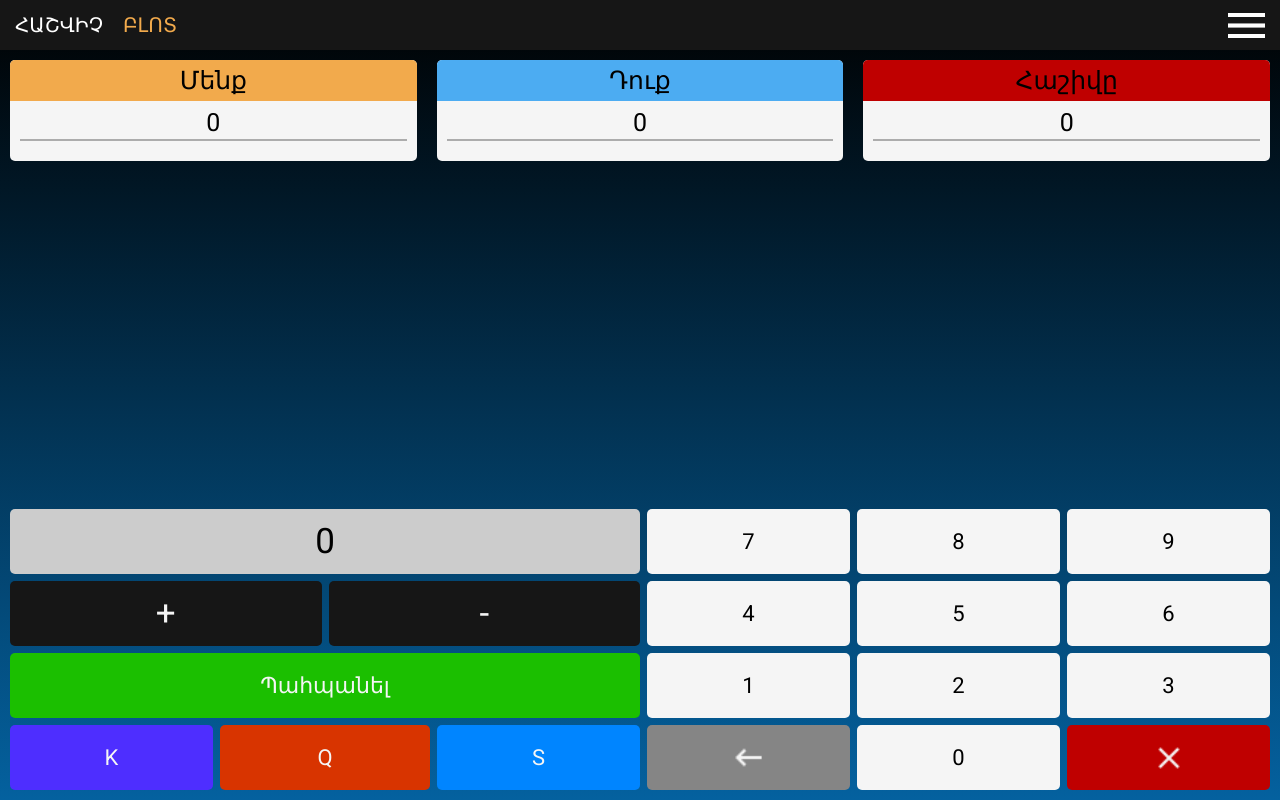
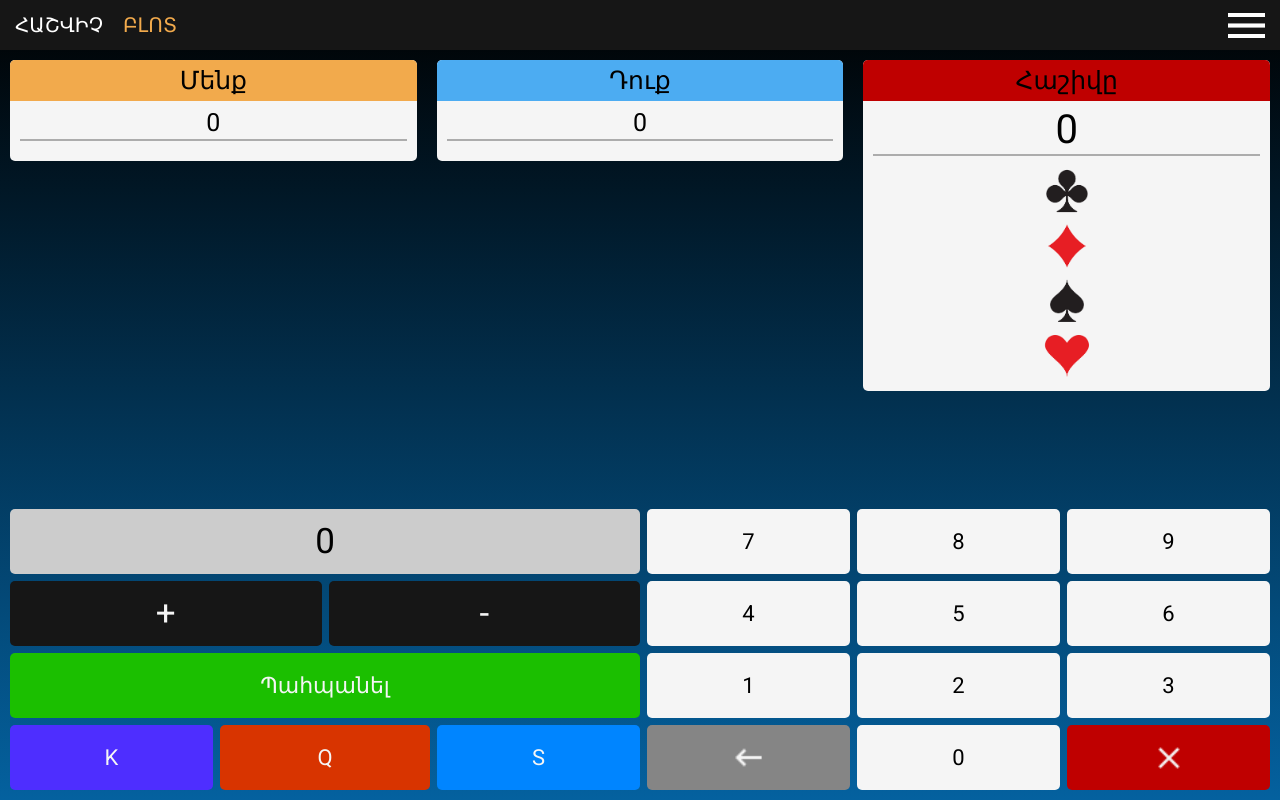
Before and after one commit to Azat-Farmanyan/blot-app, an Angular app: page /blot in a window 1280 px wide. Built offline with nearby package versions, Linux system fonts and the light colour scheme.

Commit message:
feat: add card type functionality

```diff
--- a/src/app/app-routing.module.ts
+++ b/src/app/app-routing.module.ts
@@ -7,6 +7,7 @@ const routes: Routes = [
   { path: '', pathMatch: 'full', redirectTo: 'blot' },
   { path: 'counter', component: CountersComponent },
   { path: 'blot', component: BlotComponent },
+  { path: '**', redirectTo: '/blot' },
 ];
 
 @NgModule({
--- a/src/app/app.module.ts
+++ b/src/app/app.module.ts
@@ -9,6 +9,7 @@ import { HeaderComponent } from './shared/header/header.component';
 import { BlotComponent } from './blot/blot.component';
 import { BlotColumnComponent } from './blot/blot-column/blot-column.component';
 import { CalculatorComponent } from './blot/calculator/calculator.component';
+import { CardTypeComponent } from './blot/card-type/card-type.component';
 
 @NgModule({
   declarations: [
@@ -19,6 +20,7 @@ import { CalculatorComponent } from './blot/calculator/calculator.component';
     BlotComponent,
     BlotColumnComponent,
     CalculatorComponent,
+    CardTypeComponent,
   ],
   imports: [BrowserModule, AppRoutingModule],
   providers: [],
--- a/src/app/blot/blot-column/blot-column.component.html
+++ b/src/app/blot/blot-column/blot-column.component.html
@@ -4,7 +4,9 @@
   </div>
   <div class="scores-block">
     <div class='scores' *ngFor="let score of scoreArray">
-      <p>{{score}}
+      <p [ngClass]="{'big-font-size':color=='#BF0000'}">
+        {{score}}
+        <!-- {{color}} -->
         <span *ngIf="!!quanshCrac">
           <span *ngIf='quanshCrac==="quansh"'>-</span>
           <span *ngIf='quanshCrac==="srac"'>+</span>
@@ -13,4 +15,5 @@
       <div class="underline"></div>
     </div>
   </div>
+  <app-card-type *ngIf="color=='#BF0000'"></app-card-type>
 </div>
--- a/src/app/blot/blot-column/blot-column.component.scss
+++ b/src/app/blot/blot-column/blot-column.component.scss
@@ -43,6 +43,9 @@
     width: 100%;
     margin: 10px 0;
 
+    .big-font-size {
+      font-size: 40px;
+    }
     .underline {
       border: 1px solid #acacac;
       width: 100%;
--- a/src/app/blot/blot.component.scss
+++ b/src/app/blot/blot.component.scss
@@ -1,4 +1,5 @@
 .blot-block {
+  position: relative;
   .columns {
     font-size: 25px;
     display: grid;
--- /dev/null
+++ b/src/app/blot/card-type/card-type.component.html
@@ -0,0 +1,10 @@
+<div class='card-type-block'>
+  <img [ngClass]="{active: activeCardType===1}" (click)="setActiveCardType(1)" class='card-type'
+    src="../../../assets/icons/cross.png" alt="cross">
+  <img [ngClass]="{active: activeCardType===2}" (click)="setActiveCardType(2)" class='card-type'
+    src="../../../assets/icons/cube.png" alt="cube">
+  <img [ngClass]="{active: activeCardType===3}" (click)="setActiveCardType(3)" class='card-type'
+    src="../../../assets/icons/pik.png" alt="pik">
+  <img [ngClass]="{active: activeCardType===4}" (click)="setActiveCardType(4)" class='card-type'
+    src="../../../assets/icons/heart.png" alt="heart">
+</div>
--- /dev/null
+++ b/src/app/blot/card-type/card-type.component.scss
@@ -0,0 +1,15 @@
+.card-type-block {
+  background-color: var(--white);
+  display: flex;
+  gap: 5px;
+  flex-direction: column;
+  // margin-top: 20px;
+  .card-type {
+    width: 50px;
+    height: 50px;
+    border-radius: 10%;
+  }
+  .active {
+    background-color: rgb(0, 216, 36);
+  }
+}
--- /dev/null
+++ b/src/app/blot/card-type/card-type.component.ts
@@ -0,0 +1,17 @@
+import { Component, OnInit } from '@angular/core';
+
+@Component({
+  selector: 'app-card-type',
+  templateUrl: './card-type.component.html',
+  styleUrls: ['./card-type.component.scss'],
+})
+export class CardTypeComponent implements OnInit {
+  activeCardType = 0;
+  constructor() {}
+
+  ngOnInit(): void {}
+
+  setActiveCardType(typeNumber: number) {
+    this.activeCardType = typeNumber;
+  }
+}
--- a/src/app/shared/header/header.component.html
+++ b/src/app/shared/header/header.component.html
@@ -12,7 +12,7 @@
   <ul class='menu-nav'>
     <li (click)="clearBLotScore()" class='menu-nav-item'>
       <img src="../../../assets/icons/close-burger.png" alt="">
-      <p>Ջնջել բլոտի հաշիվը</p>
+      <p>Սկսել խաղը նորից</p>
     </li>
 
   </ul>
```
